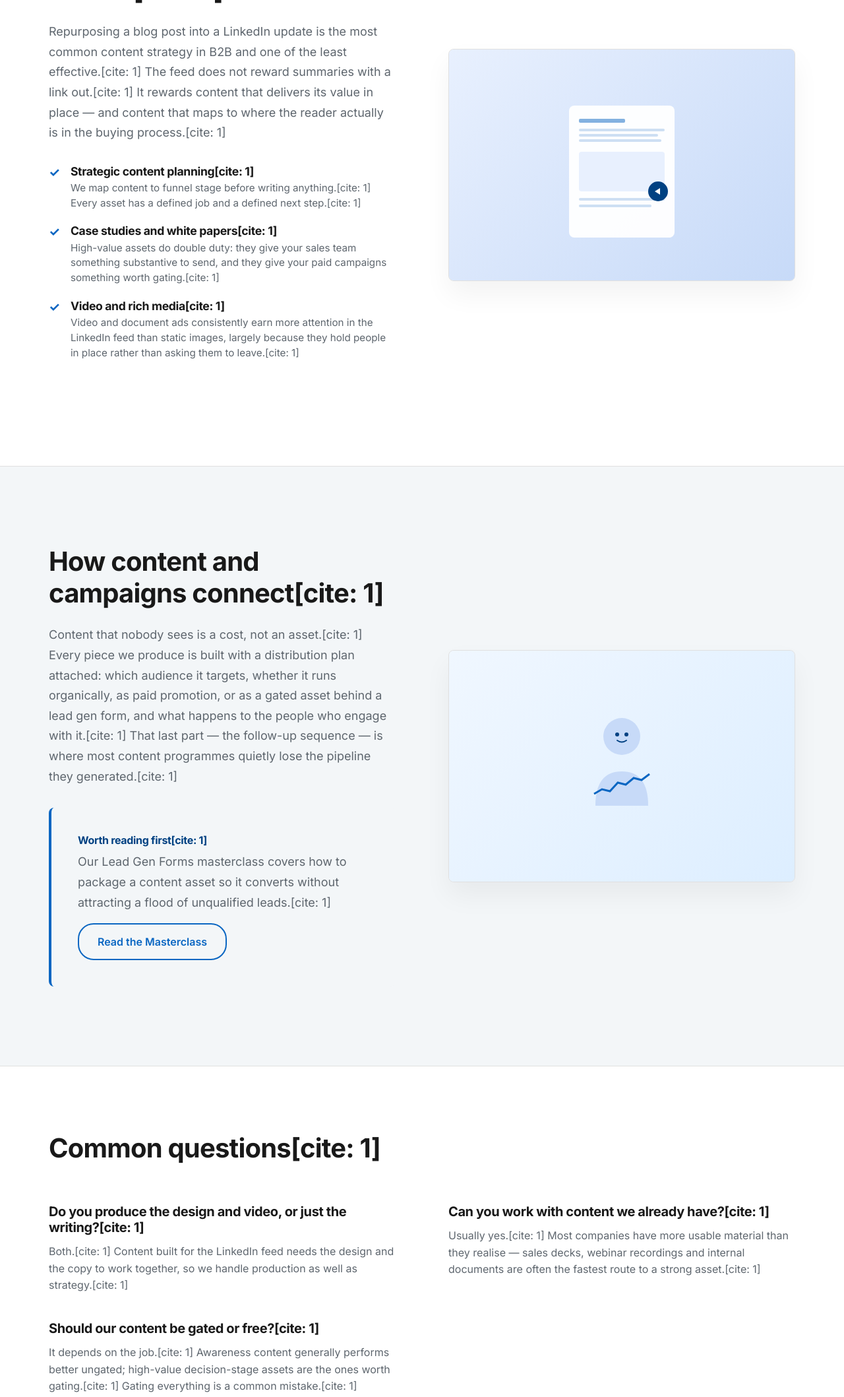
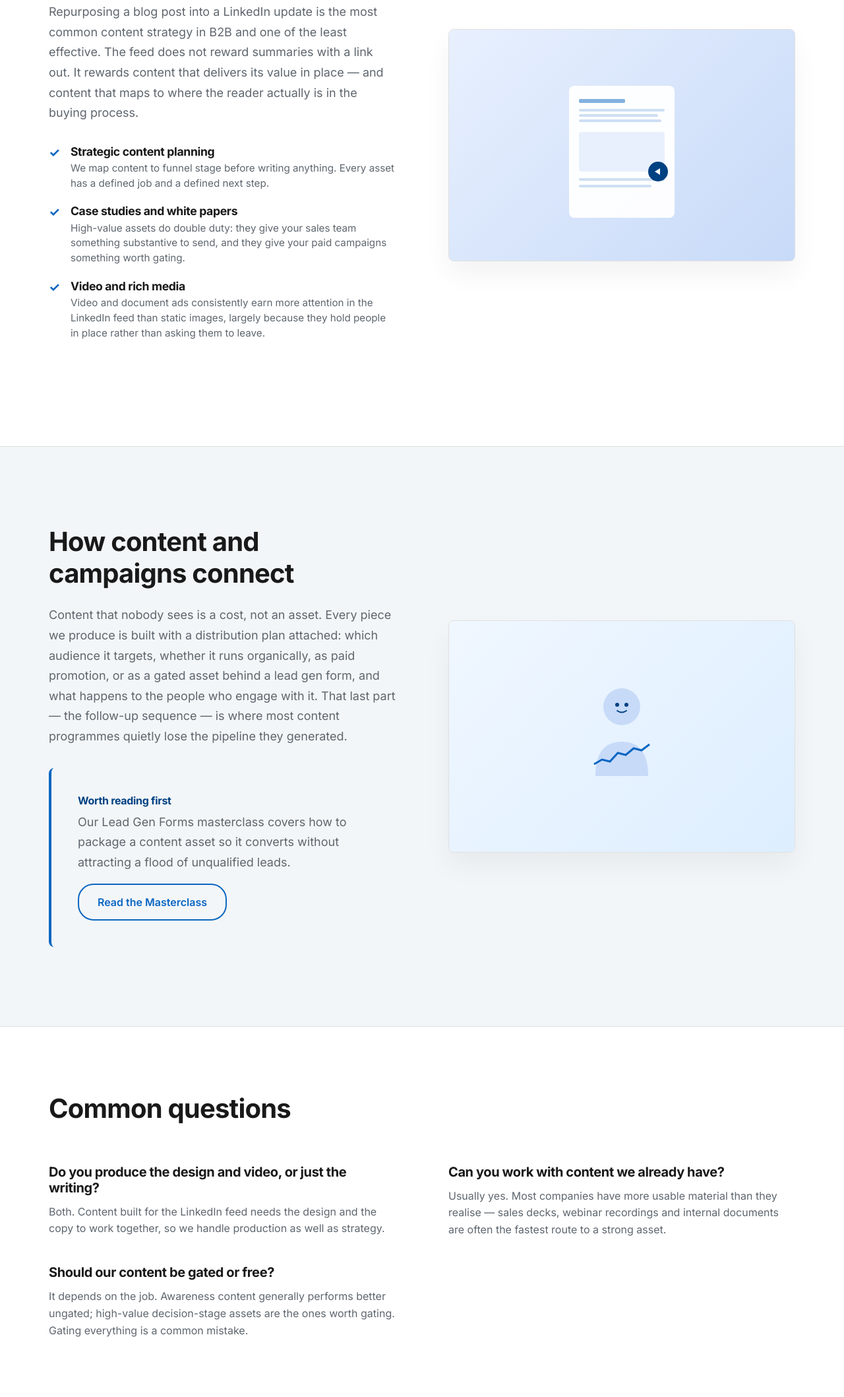
Before and after one commit to mishradev2404-boop/AdvantageFullFor-Domain, a plain HTML site: page services/content-marketing.html in a window 1280 px wide. Shown: the part 669-2786 px from the top of the page at 66% size. Drawn offline with Linux system fonts and the light colour scheme; a script that the page names is missing.

Commit message:
Update content-marketing.html

```diff
--- a/services/content-marketing.html
+++ b/services/content-marketing.html
@@ -204,8 +204,8 @@ header { height: var(--header-height); position: fixed; top: 0; left: 0; width:
 
     <section class="services-hero">
         <div class="container">
-            <h1>B2B Content Marketing for LinkedIn[cite: 1]</h1>
-            <p>LinkedIn is not a distribution channel for your blog.[cite: 1] It rewards content built for the feed and for the way B2B buyers actually decide.[cite: 1]</p>
+            <h1>B2B Content Marketing for LinkedIn</h1>
+            <p>LinkedIn is not a distribution channel for your blog. It rewards content built for the feed and for the way B2B buyers actually decide.</p>
         </div>
     </section>
 
@@ -213,35 +213,35 @@ header { height: var(--header-height); position: fixed; top: 0; left: 0; width:
         <div class="container">
             <div class="detail-grid">
                 <div class="detail-content">
-                    <h2>What content marketing covers[cite: 1]</h2>
-                    <p>Repurposing a blog post into a LinkedIn update is the most common content strategy in B2B and one of the least effective.[cite: 1] The feed does not reward summaries with a link out.[cite: 1] It rewards content that delivers its value in place — and content that maps to where the reader actually is in the buying process.[cite: 1]</p>
+                    <h2>What content marketing covers</h2>
+                    <p>Repurposing a blog post into a LinkedIn update is the most common content strategy in B2B and one of the least effective. The feed does not reward summaries with a link out. It rewards content that delivers its value in place — and content that maps to where the reader actually is in the buying process.</p>
                     <div class="feature-list">
                         <div class="feature-item">
                             <div class="feature-icon">✓</div>
                             <div class="feature-text">
-                                <h4>Strategic content planning[cite: 1]</h4>
-                                <p>We map content to funnel stage before writing anything.[cite: 1] Every asset has a defined job and a defined next step.[cite: 1]</p>
+                                <h4>Strategic content planning</h4>
+                                <p>We map content to funnel stage before writing anything. Every asset has a defined job and a defined next step.</p>
                             </div>
                         </div>
                         <div class="feature-item">
                             <div class="feature-icon">✓</div>
                             <div class="feature-text">
-                                <h4>Case studies and white papers[cite: 1]</h4>
-                                <p>High-value assets do double duty: they give your sales team something substantive to send, and they give your paid campaigns something worth gating.[cite: 1]</p>
+                                <h4>Case studies and white papers</h4>
+                                <p>High-value assets do double duty: they give your sales team something substantive to send, and they give your paid campaigns something worth gating.</p>
                             </div>
                         </div>
                         <div class="feature-item">
                             <div class="feature-icon">✓</div>
                             <div class="feature-text">
-                                <h4>Video and rich media[cite: 1]</h4>
-                                <p>Video and document ads consistently earn more attention in the LinkedIn feed than static images, largely because they hold people in place rather than asking them to leave.[cite: 1]</p>
+                                <h4>Video and rich media</h4>
+                                <p>Video and document ads consistently earn more attention in the LinkedIn feed than static images, largely because they hold people in place rather than asking them to leave.</p>
                             </div>
                         </div>
                     </div>
                 </div>
                 <div class="detail-visual" style="padding: 0; overflow: hidden; background: var(--surface-light);">
                     <div style="height: 350px; background: linear-gradient(135deg, #e8f0fe 0%, #c7daf8 100%); display: flex; align-items: center; justify-content: center; position: relative;">
-                        <!-- Using visual element styles matched from services file[cite: 2] -->
+                        <!-- Using visual element styles matched from services file -->
                         <svg fill="none" height="280" viewbox="0 0 320 280" width="320" xmlns="http://www.w3.org/2000/svg">
                             <rect fill="white" height="200" opacity="0.95" rx="8" width="160" x="80" y="50"></rect>
                             <rect fill="#0A66C2" height="6" opacity="0.5" rx="2" width="70" x="95" y="70"></rect>
@@ -265,7 +265,7 @@ header { height: var(--header-height); position: fixed; top: 0; left: 0; width:
             <div class="detail-grid">
                 <div class="detail-visual" style="order: 2; padding: 0; overflow: hidden; background: var(--surface-light);">
                     <div style="height: 350px; background: linear-gradient(135deg, #f0f7ff 0%, #ddeeff 100%); display: flex; align-items: center; justify-content: center; position: relative;">
-                        <!-- Using visual element styles matched from services file[cite: 2] -->
+                        <!-- Using visual element styles matched from services file -->
                         <svg fill="none" height="280" viewbox="0 0 320 280" width="320" xmlns="http://www.w3.org/2000/svg">
                             <circle cx="160" cy="95" fill="#c7daf8" r="28"></circle>
                             <circle cx="153" cy="92" fill="#004182" r="3"></circle>
@@ -277,11 +277,11 @@ header { height: var(--header-height); position: fixed; top: 0; left: 0; width:
                     </div>
                 </div>
                 <div class="detail-content" style="order: 1;">
-                    <h2>How content and campaigns connect[cite: 1]</h2>
-                    <p>Content that nobody sees is a cost, not an asset.[cite: 1] Every piece we produce is built with a distribution plan attached: which audience it targets, whether it runs organically, as paid promotion, or as a gated asset behind a lead gen form, and what happens to the people who engage with it.[cite: 1] That last part — the follow-up sequence — is where most content programmes quietly lose the pipeline they generated.[cite: 1]</p>
+                    <h2>How content and campaigns connect</h2>
+                    <p>Content that nobody sees is a cost, not an asset. Every piece we produce is built with a distribution plan attached: which audience it targets, whether it runs organically, as paid promotion, or as a gated asset behind a lead gen form, and what happens to the people who engage with it. That last part — the follow-up sequence — is where most content programmes quietly lose the pipeline they generated.</p>
                     <div class="highlight-box" style="margin-top: 30px;">
-                        <h4 style="color: var(--primary-dark); margin-bottom: 8px;">Worth reading first[cite: 1]</h4>
-                        <p style="margin-bottom: 16px;">Our Lead Gen Forms masterclass covers how to package a content asset so it converts without attracting a flood of unqualified leads.[cite: 1]</p>
+                        <h4 style="color: var(--primary-dark); margin-bottom: 8px;">Worth reading first</h4>
+                        <p style="margin-bottom: 16px;">Our Lead Gen Forms masterclass covers how to package a content asset so it converts without attracting a flood of unqualified leads.</p>
                         <a href="../playbooks/linkedin-lead-gen-forms.html" class="btn btn-secondary">Read the Masterclass</a>
                     </div>
                 </div>
@@ -292,20 +292,20 @@ header { height: var(--header-height); position: fixed; top: 0; left: 0; width:
     <section class="faq-section">
         <div class="container">
             <div style="margin-bottom: 60px;">
-                <h2 style="font-size: 2.5rem; color: var(--text-main);">Common questions[cite: 1]</h2>
+                <h2 style="font-size: 2.5rem; color: var(--text-main);">Common questions</h2>
             </div>
             <div class="faq-grid">
                 <div class="faq-item">
-                    <h3>Do you produce the design and video, or just the writing?[cite: 1]</h3>
-                    <p>Both.[cite: 1] Content built for the LinkedIn feed needs the design and the copy to work together, so we handle production as well as strategy.[cite: 1]</p>
+                    <h3>Do you produce the design and video, or just the writing?</h3>
+                    <p>Both. Content built for the LinkedIn feed needs the design and the copy to work together, so we handle production as well as strategy.</p>
                 </div>
                 <div class="faq-item">
-                    <h3>Can you work with content we already have?[cite: 1]</h3>
-                    <p>Usually yes.[cite: 1] Most companies have more usable material than they realise — sales decks, webinar recordings and internal documents are often the fastest route to a strong asset.[cite: 1]</p>
+                    <h3>Can you work with content we already have?</h3>
+                    <p>Usually yes. Most companies have more usable material than they realise — sales decks, webinar recordings and internal documents are often the fastest route to a strong asset.</p>
                 </div>
                 <div class="faq-item">
-                    <h3>Should our content be gated or free?[cite: 1]</h3>
-                    <p>It depends on the job.[cite: 1] Awareness content generally performs better ungated; high-value decision-stage assets are the ones worth gating.[cite: 1] Gating everything is a common mistake.[cite: 1]</p>
+                    <h3>Should our content be gated or free?</h3>
+                    <p>It depends on the job. Awareness content generally performs better ungated; high-value decision-stage assets are the ones worth gating. Gating everything is a common mistake.</p>
                 </div>
             </div>
         </div>
@@ -313,9 +313,9 @@ header { height: var(--header-height); position: fixed; top: 0; left: 0; width:
 
     <section class="footer-cta">
         <div class="container">
-            <h2 style="font-size: 2.5rem; margin-bottom: 20px;">Start with a free audit[cite: 1]</h2>
-            <p style="font-size: 1.125rem; margin-bottom: 30px; opacity: 0.9; max-width: 600px; margin-left: auto; margin-right: auto;">No obligation and no hard sell — a straightforward review of what your LinkedIn presence is doing today and what we would change.[cite: 1]</p>
-            <button class="btn btn-primary" onclick="window.location.href='../contact.html'" style="background: white; color: var(--primary-dark);">Get a Free Audit[cite: 1]</button>
+            <h2 style="font-size: 2.5rem; margin-bottom: 20px;">Start with a free audit</h2>
+            <p style="font-size: 1.125rem; margin-bottom: 30px; opacity: 0.9; max-width: 600px; margin-left: auto; margin-right: auto;">No obligation and no hard sell — a straightforward review of what your LinkedIn presence is doing today and what we would change.</p>
+            <button class="btn btn-primary" onclick="window.location.href='../contact.html'" style="background: white; color: var(--primary-dark);">Get a Free Audit</button>
         </div>
     </section>
 
```
